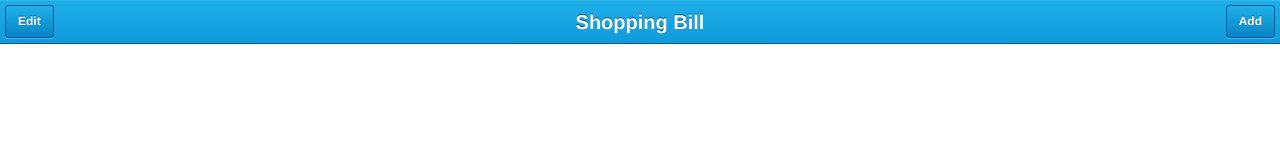
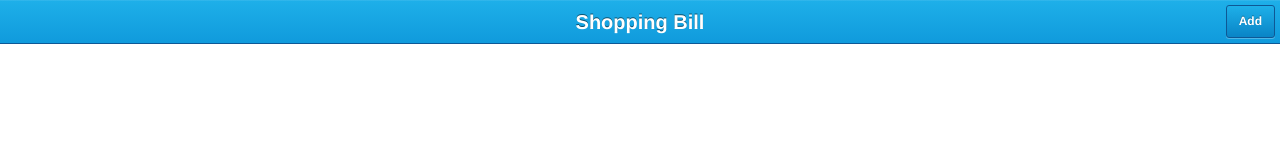
Before and after one commit to anasnakawa/shop-app, a plain HTML site: page index.html in a window 1280 px wide. Drawn offline with Linux system fonts and the light colour scheme.

Commit message:
hiding a button when not needed

```diff
--- a/index.html
+++ b/index.html
@@ -31,7 +31,7 @@
 
 <!-- Make sure all your bars are the first things in your <body> -->
 <header class="bar-title">
-  <a class="button" data-bind="click: toggleEditMode">
+  <a class="button" data-bind="click: toggleEditMode, visible: shoppingItems().length">
     <span data-bind="text: isEditMode() ? 'Cancel' : 'Edit'"></span>
   </a>
   <h1 class="title">Shopping Bill</h1>
```
